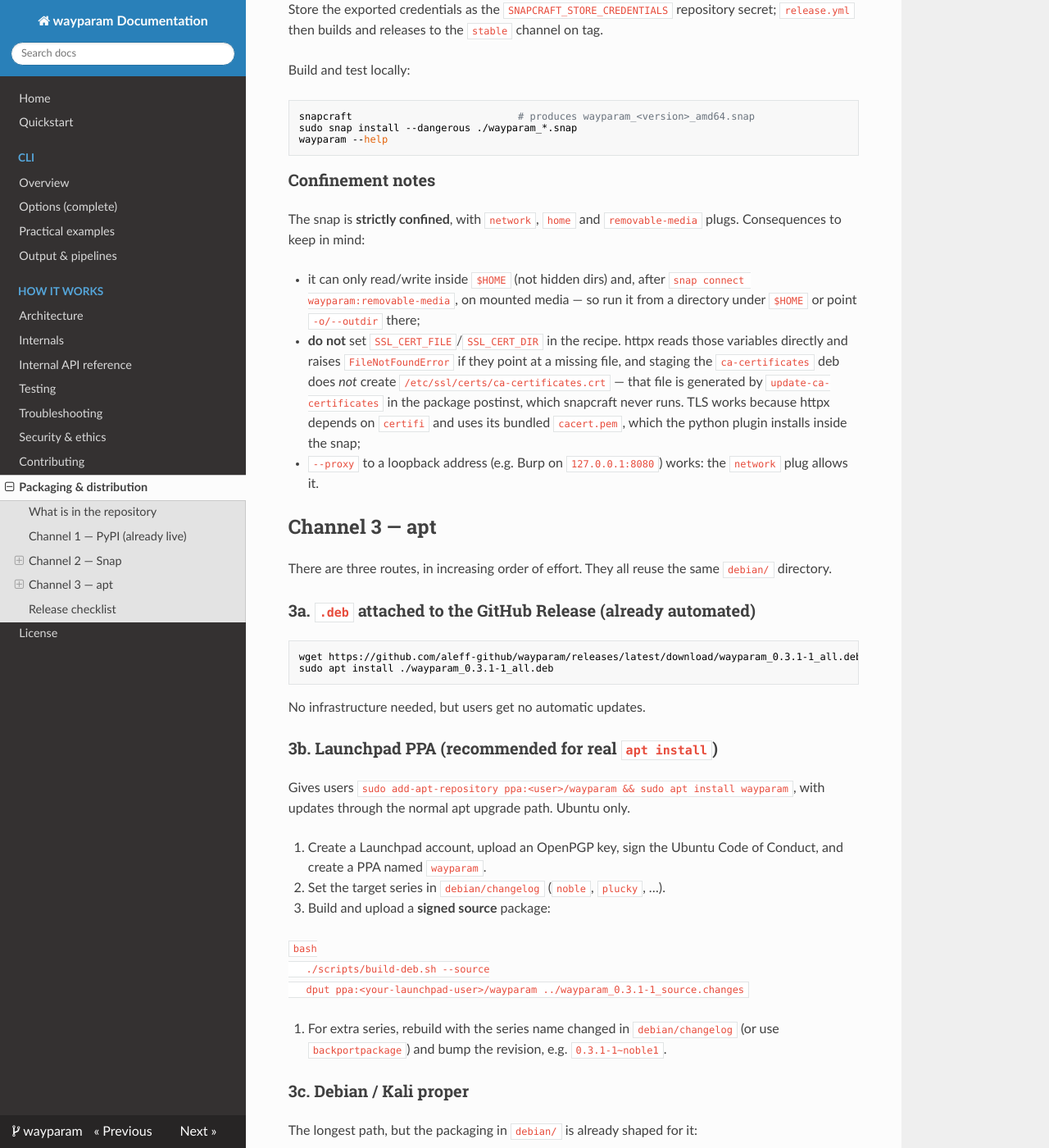
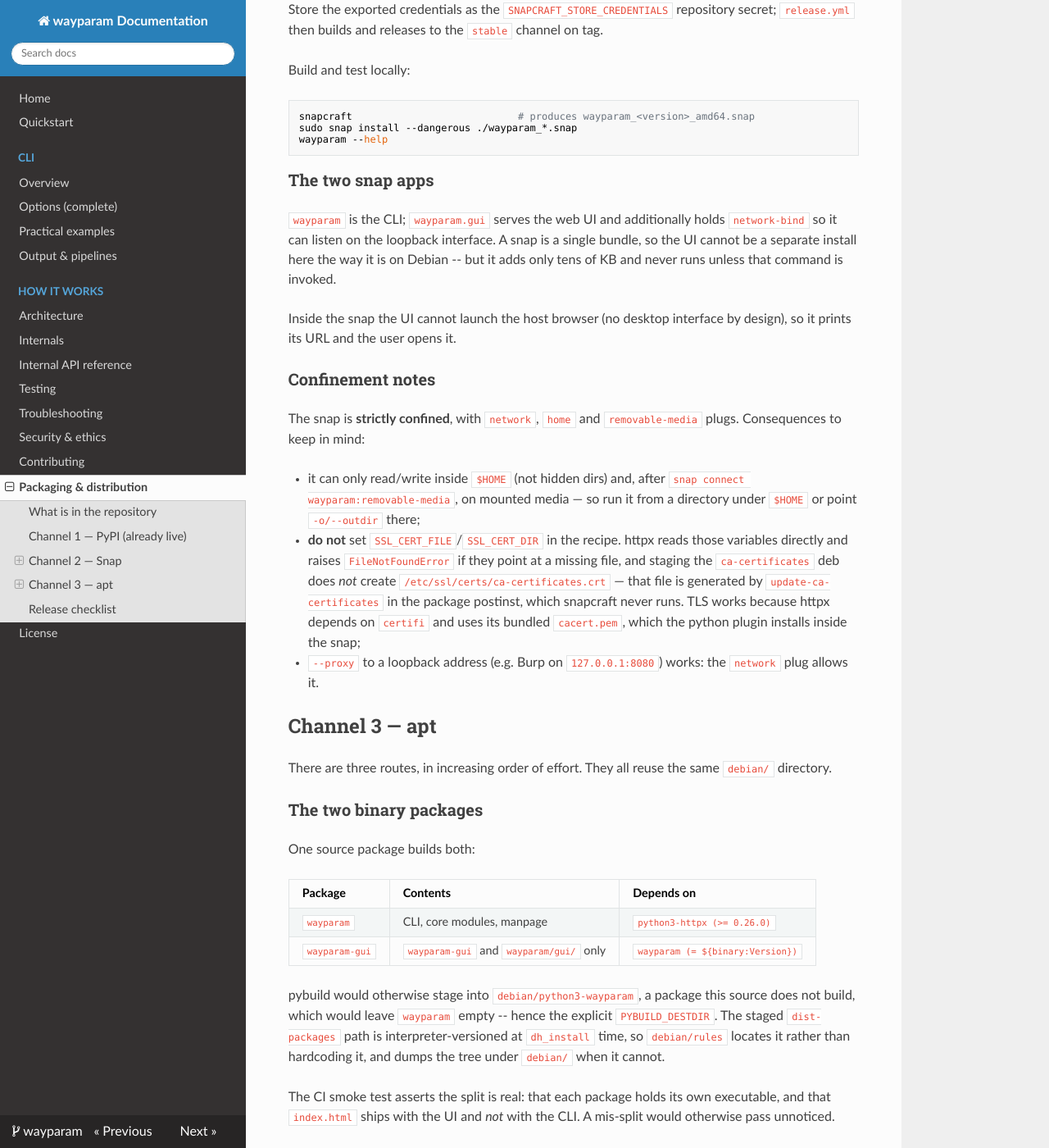
Before and after one commit to aleff-github/wayparam, an MkDocs documentation site: the page built from docs/packaging-readiness.md, in a window 1280 px wide and 1400 px high, scrolled down 1397 px. Shown: the whole window at 82% size. Built offline with MkDocs 1.6.1, drawn with Linux system fonts in a browser that asks for light colours; nearby versions of some CDN libraries; some of the changed text lies outside the part shown.

Commit message:
docs: describe the two binary packages and the second snap app
Co-Authored-By: Claude Opus 5 <noreply@anthropic.com>
Claude-Session: https://claude.ai/code/session_01G36PYMaM6ttkxe59UAgJEz

````diff
--- a/docs/packaging-readiness.md
+++ b/docs/packaging-readiness.md
@@ -9,8 +9,8 @@ through the three supported channels: **PyPI**, **Snap Store** and **apt**.
 | --- | --- |
 | `pyproject.toml` | PEP 621 metadata + `wayparam` console entry point |
 | `man/wayparam.1` | manpage, installed by the Debian package |
-| `snap/snapcraft.yaml` | Snap recipe (core22, strict confinement) |
-| `debian/` | Debian source package (PPA, standalone `.deb`, Debian/Kali) |
+| `snap/snapcraft.yaml` | Snap recipe (core22, strict confinement, two apps) |
+| `debian/` | Debian source package, building **two** binary packages |
 | `scripts/build-deb.sh` | local `.deb` / source-package build helper |
 | `.github/workflows/release.yml` | publishes all three channels on a `v*` tag |
 
@@ -65,6 +65,16 @@ sudo snap install --dangerous ./wayparam_*.snap
 wayparam --help
 ```
 
+### The two snap apps
+
+`wayparam` is the CLI; `wayparam.gui` serves the web UI and additionally holds
+`network-bind` so it can listen on the loopback interface. A snap is a single
+bundle, so the UI cannot be a separate install here the way it is on Debian --
+but it adds only tens of KB and never runs unless that command is invoked.
+
+Inside the snap the UI cannot launch the host browser (no desktop interface by
+design), so it prints its URL and the user opens it.
+
 ### Confinement notes
 
 The snap is **strictly confined**, with `network`, `home` and `removable-media`
@@ -88,11 +98,32 @@ plugs. Consequences to keep in mind:
 There are three routes, in increasing order of effort. They all reuse the same
 `debian/` directory.
 
+### The two binary packages
+
+One source package builds both:
+
+| Package | Contents | Depends on |
+| --- | --- | --- |
+| `wayparam` | CLI, core modules, manpage | `python3-httpx (>= 0.26.0)` |
+| `wayparam-gui` | `wayparam-gui` and `wayparam/gui/` only | `wayparam (= ${binary:Version})` |
+
+pybuild would otherwise stage into `debian/python3-wayparam`, a package this
+source does not build, which would leave `wayparam` empty -- hence the explicit
+`PYBUILD_DESTDIR`. The staged `dist-packages` path is interpreter-versioned at
+`dh_install` time, so `debian/rules` locates it rather than hardcoding it, and
+dumps the tree under `debian/` when it cannot.
+
+The CI smoke test asserts the split is real: that each package holds its own
+executable, and that `index.html` ships with the UI and *not* with the CLI. A
+mis-split would otherwise pass unnoticed.
+
 ### 3a. `.deb` attached to the GitHub Release (already automated)
 
 ```bash
-wget https://github.com/aleff-github/wayparam/releases/latest/download/wayparam_0.3.1-1_all.deb
-sudo apt install ./wayparam_0.3.1-1_all.deb
+wget https://github.com/aleff-github/wayparam/releases/latest/download/wayparam_0.4.0-1_all.deb
+sudo apt install ./wayparam_0.4.0-1_all.deb
+# optional, for the web interface:
+sudo apt install ./wayparam-gui_0.4.0-1_all.deb
 ```
 
 No infrastructure needed, but users get no automatic updates.
@@ -109,11 +140,11 @@ with updates through the normal apt upgrade path. Ubuntu only.
 
    ```bash
    ./scripts/build-deb.sh --source
-   dput ppa:<your-launchpad-user>/wayparam ../wayparam_0.3.1-1_source.changes
+   dput ppa:<your-launchpad-user>/wayparam ../wayparam_0.4.0-1_source.changes
    ```
 
 4. For extra series, rebuild with the series name changed in `debian/changelog`
-   (or use `backportpackage`) and bump the revision, e.g. `0.3.1-1~noble1`.
+   (or use `backportpackage`) and bump the revision, e.g. `0.4.0-1~noble1`.
 
 ### 3c. Debian / Kali proper
 
````
